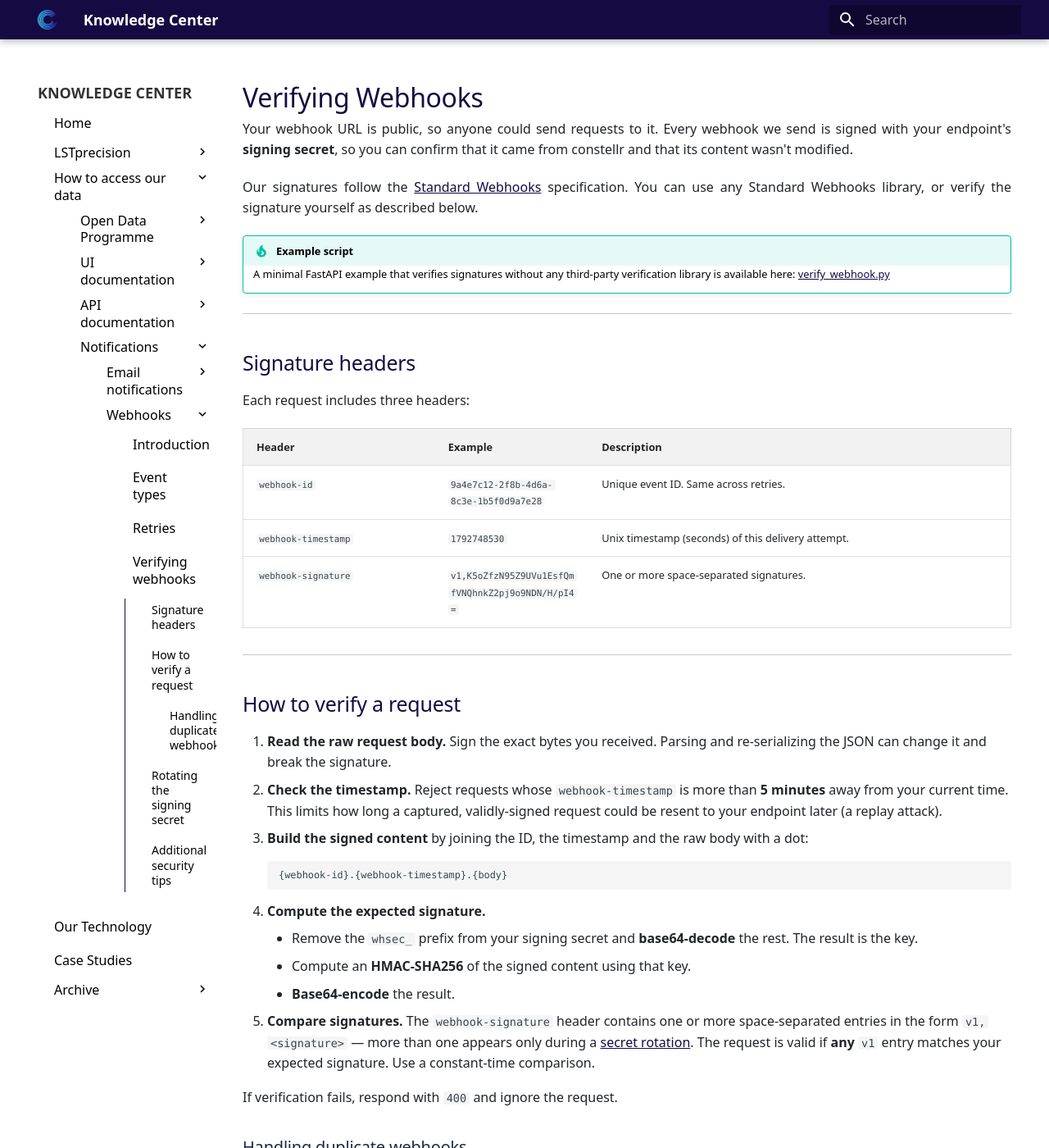
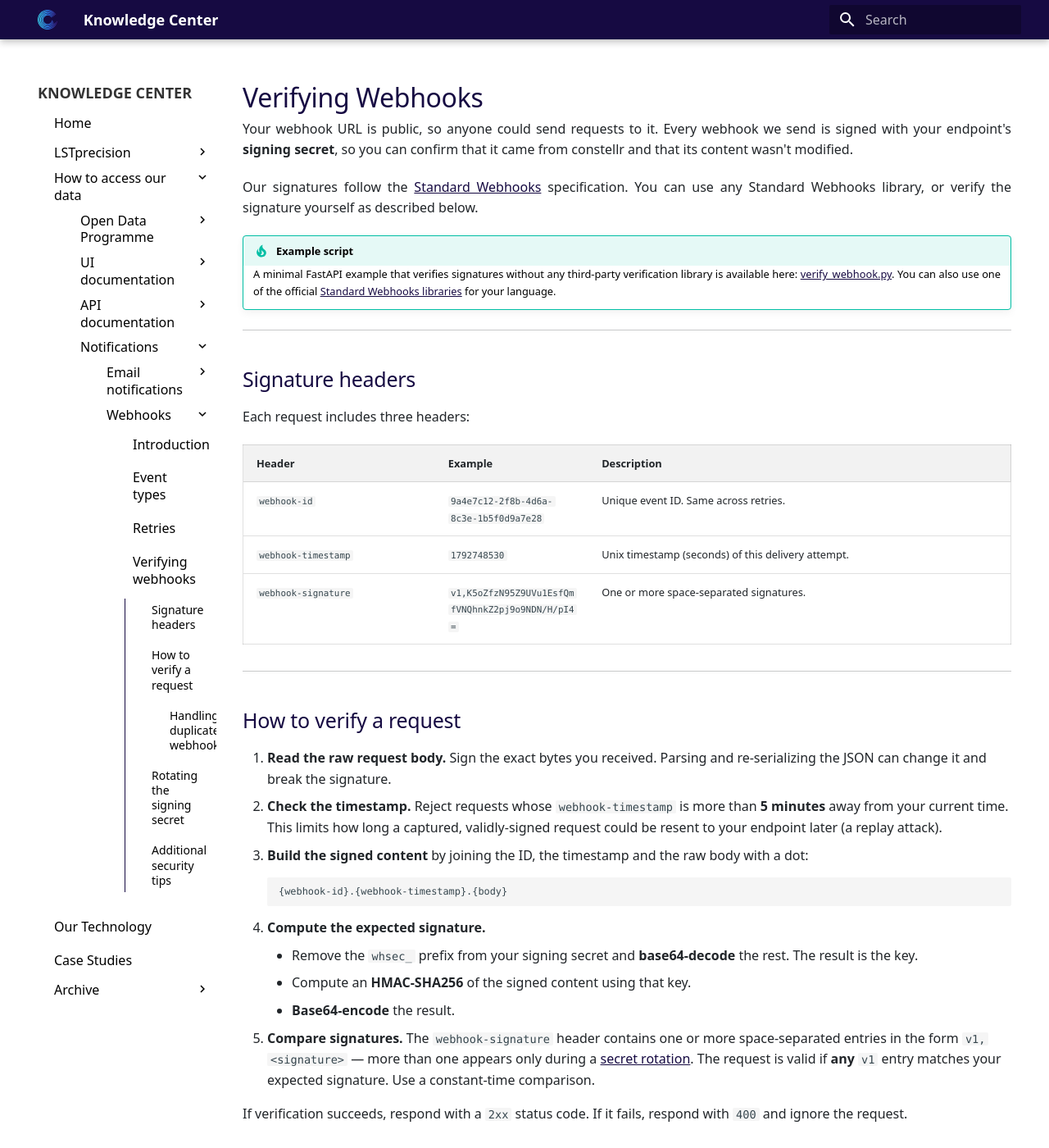
Before and after one commit to constellr/product-lst, an MkDocs documentation site: the page built from docs/notifications/webhooks/verify-webhooks.md, in a window 1280 px wide and 1400 px high. Shown: the whole window at 82% size. Built offline with MkDocs 1.6.1 and Material for MkDocs 9.7.7, drawn with Linux system fonts in a browser that asks for light colours; the version menu is left out.

Commit message:
add link to standard webhooks library

```diff
--- a/docs/notifications/webhooks/verify-webhooks.md
+++ b/docs/notifications/webhooks/verify-webhooks.md
@@ -5,7 +5,7 @@ Your webhook URL is public, so anyone could send requests to it. Every webhook w
 Our signatures follow the [Standard Webhooks](https://www.standardwebhooks.com/) specification. You can use any Standard Webhooks library, or verify the signature yourself as described below.
 
 !!! tip "Example script"
-    A minimal FastAPI example that verifies signatures without any third-party verification library is available here: [verify_webhook.py](https://github.com/constellr/product-lst/blob/main/docs/code_examples/verify_webhook.py)
+    A minimal FastAPI example that verifies signatures without any third-party verification library is available here: [verify_webhook.py](https://github.com/constellr/product-lst/blob/main/docs/code_examples/verify_webhook.py). You can also use one of the official [Standard Webhooks libraries](https://github.com/standard-webhooks/standard-webhooks/tree/main/libraries) for your language.
 
 ---
 
@@ -37,7 +37,7 @@ Each request includes three headers:
     * **Base64-encode** the result.
 5. **Compare signatures.** The `webhook-signature` header contains one or more space-separated entries in the form `v1,<signature>` — more than one appears only during a [secret rotation](#rotating-the-signing-secret). The request is valid if **any** `v1` entry matches your expected signature. Use a constant-time comparison.
 
-If verification fails, respond with `400` and ignore the request.
+If verification succeeds, respond with a `2xx` status code. If it fails, respond with `400` and ignore the request.
 
 ### Handling duplicate webhooks
 
```
